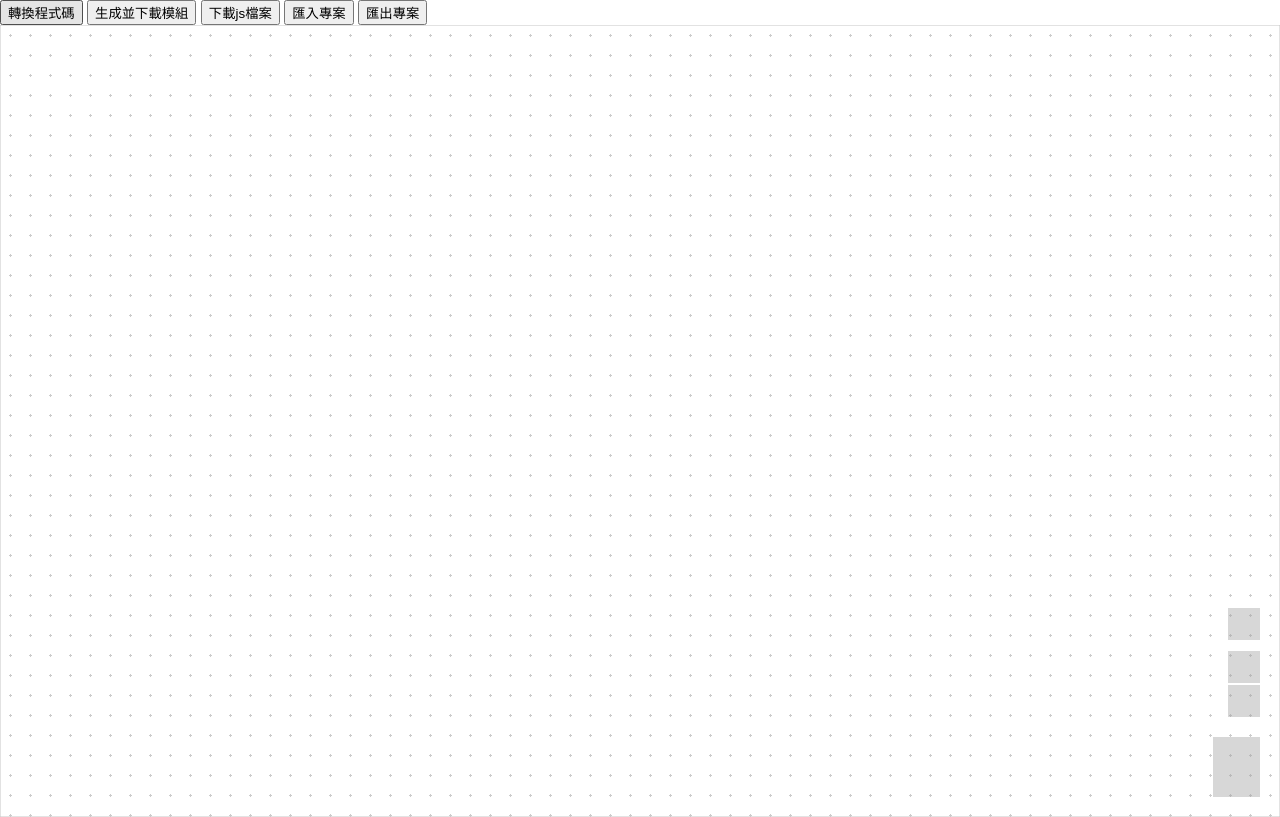
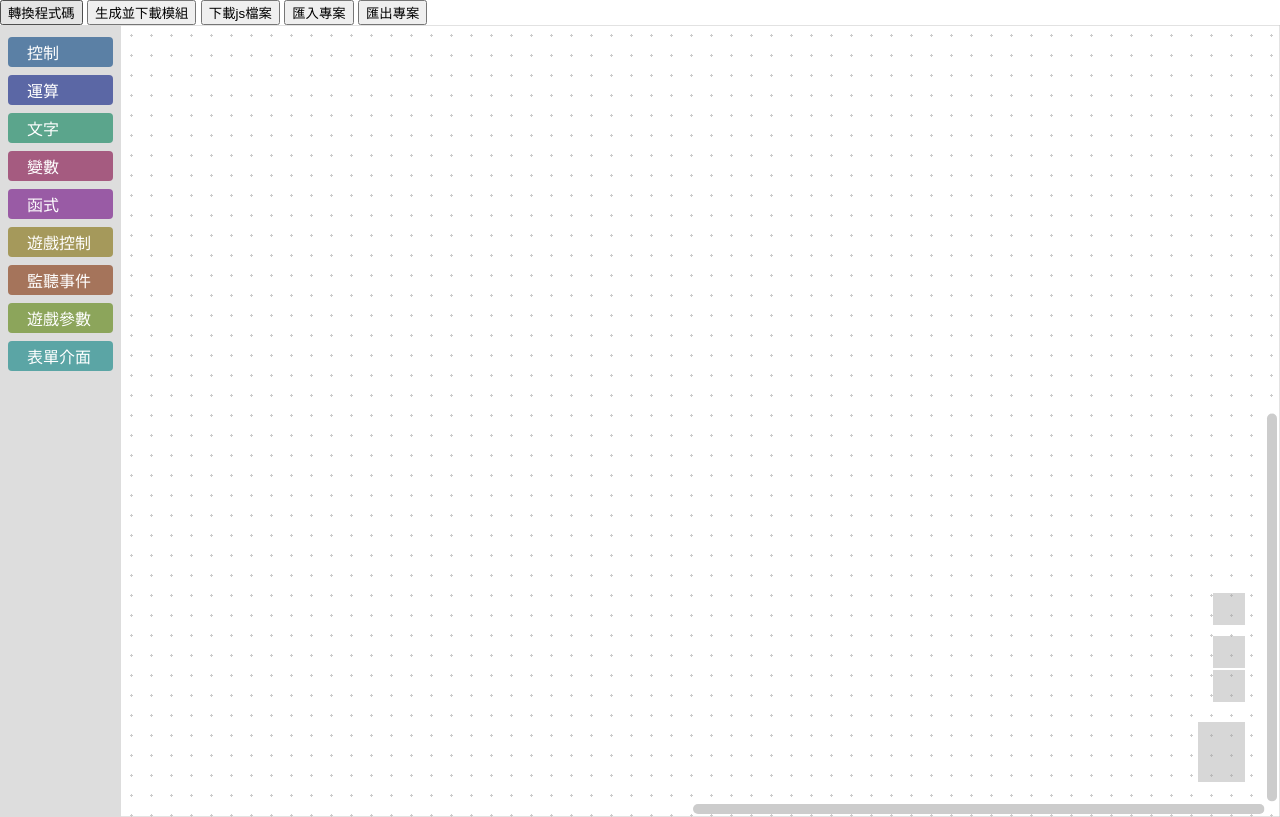
Before and after one commit to dada878/blockly-gametest-tester, a plain HTML site: page index.html in a window 1280 px wide. Drawn offline with nearby package versions, Linux system fonts and the light colour scheme; grey boxes are pictures that could not be loaded.

Commit message:
修改toolboxY93

```diff
--- a/index.html
+++ b/index.html
@@ -12,6 +12,7 @@
   <script src="https://cdnjs.cloudflare.com/ajax/libs/jszip/3.7.1/jszip.min.js"></script>
   <script src="https://cdnjs.cloudflare.com/ajax/libs/FileSaver.js/2.0.0/FileSaver.min.js"></script>
   <link rel="stylesheet" href="https://cdnjs.cloudflare.com/ajax/libs/font-awesome/4.7.0/css/font-awesome.min.css">
+  <script src="https://code.jquery.com/jquery-3.6.0.min.js" integrity="sha256-/xUj+3OJU5yExlq6GSYGSHk7tPXikynS7ogEvDej/m4=" crossorigin="anonymous"></script>
 
   <link rel="stylesheet" href="src/index.css">
   <script src="src/custom_category.js"></script>
@@ -33,52 +34,8 @@
   <div id="import_toolbox"></div>
 
   <script src="src/blocks.js"></script>
-  <script>
-    window.onbeforeunload = () => saveBlocks();
-    window.onload = () => importBlocks();
-    var blocklyArea = document.getElementById('blocklyArea');
-    var blocklyDiv = document.getElementById('blocklyDiv');
-    var workspace = Blockly.inject(blocklyDiv,
-      {
-        toolbox: document.getElementById('toolbox'),
-        grid: {
-          spacing: 20,
-          length: 3,
-          colour: '#ccc',
-          snap: true
-        },
-        trashcan: true,
-        zoom: {
-          controls: true,
-          wheel: true,
-          startScale: 1.0,
-          maxScale: 1.5,
-          minScale: 0.8,
-          scaleSpeed: 1.2,
-          pinch: true
-        },
-        trashcan: true
-      }
-    );
-    var onresize = function (e) {
-      var element = blocklyArea;
-      var x = 0;
-      var y = 0;
-      do {
-        x += element.offsetLeft;
-        y += element.offsetTop;
-        element = element.offsetParent;
-      } while (element);
-      blocklyDiv.style.left = x + 'px';
-      blocklyDiv.style.top = y + 'px';
-      blocklyDiv.style.width = blocklyArea.offsetWidth + 'px';
-      blocklyDiv.style.height = blocklyArea.offsetHeight + 'px';
-      Blockly.svgResize(workspace);
-    };
-    window.addEventListener('resize', onresize, false);
-    onresize();
-    Blockly.svgResize(workspace);
-  </script>
+  <script src="src/main.js"></script>
+
 </body>
 
 </html>
--- a/src/main.js
+++ b/src/main.js
@@ -1,10 +1,13 @@
-window.onbeforeunload = () => saveBlocks();
-window.onload = () => importBlocks();
+var blocklyArea;
+var blocklyDiv;
+var workspace;
 
-var blocklyArea = document.getElementById('blocklyArea');
-var blocklyDiv = document.getElementById('blocklyDiv');
-var workspace = Blockly.inject(
-  blocklyDiv, {
+$.get("src/toolbox.html", function (data) {
+  $("#import_toolbox").replaceWith(data);
+  blocklyArea = document.getElementById('blocklyArea');
+  blocklyDiv = document.getElementById('blocklyDiv');
+  workspace = Blockly.inject(blocklyDiv,
+    {
       toolbox: document.getElementById('toolbox'),
       grid: {
         spacing: 20,
@@ -23,9 +26,8 @@ var workspace = Blockly.inject(
         pinch: true
       },
       trashcan: true
-  },
+    }
   );
-
   var onresize = function (e) {
     var element = blocklyArea;
     var x = 0;
@@ -44,3 +46,9 @@ var onresize = function (e) {
   window.addEventListener('resize', onresize, false);
   onresize();
   Blockly.svgResize(workspace);
+
+  window.onbeforeunload = () => saveBlocks();
+  window.onload = () => importBlocks();
+
+
+});
```
Also changed, not shown: src/toolbox.html (renamed from src/toolbox.xml). Lines whose indentation alone changed are shown as unchanged.
